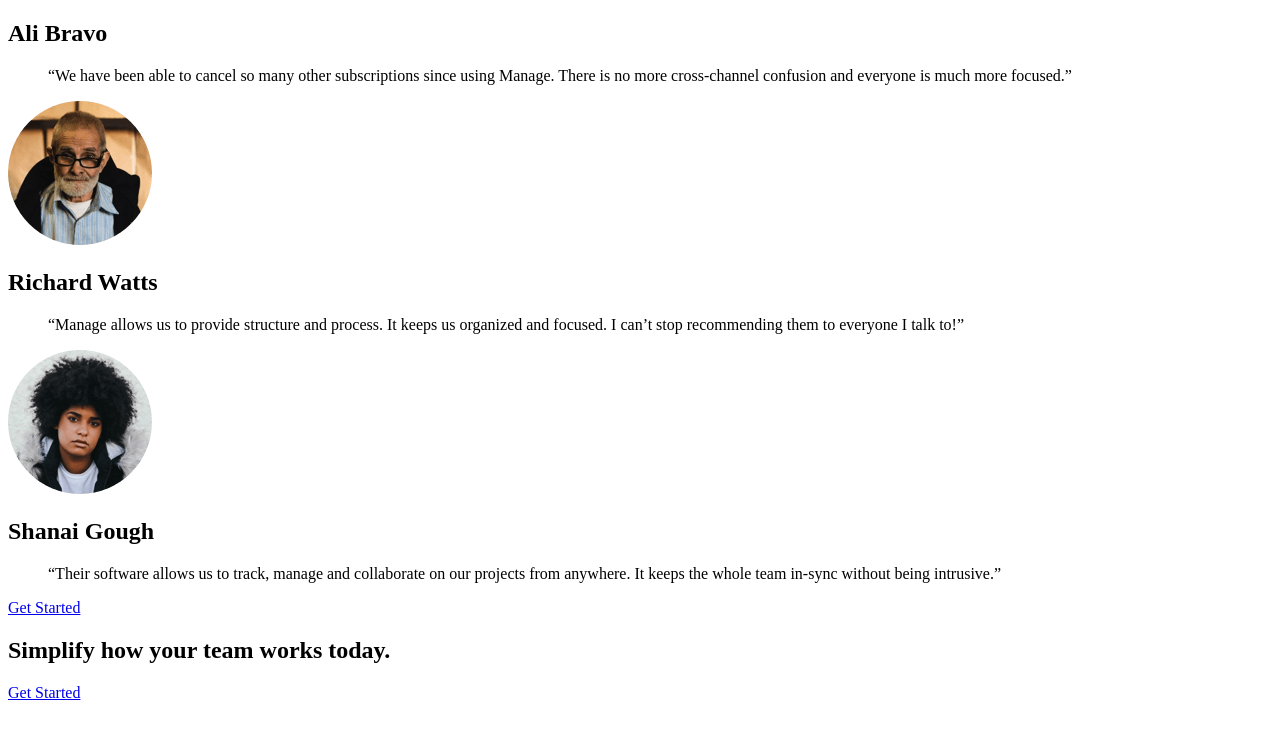
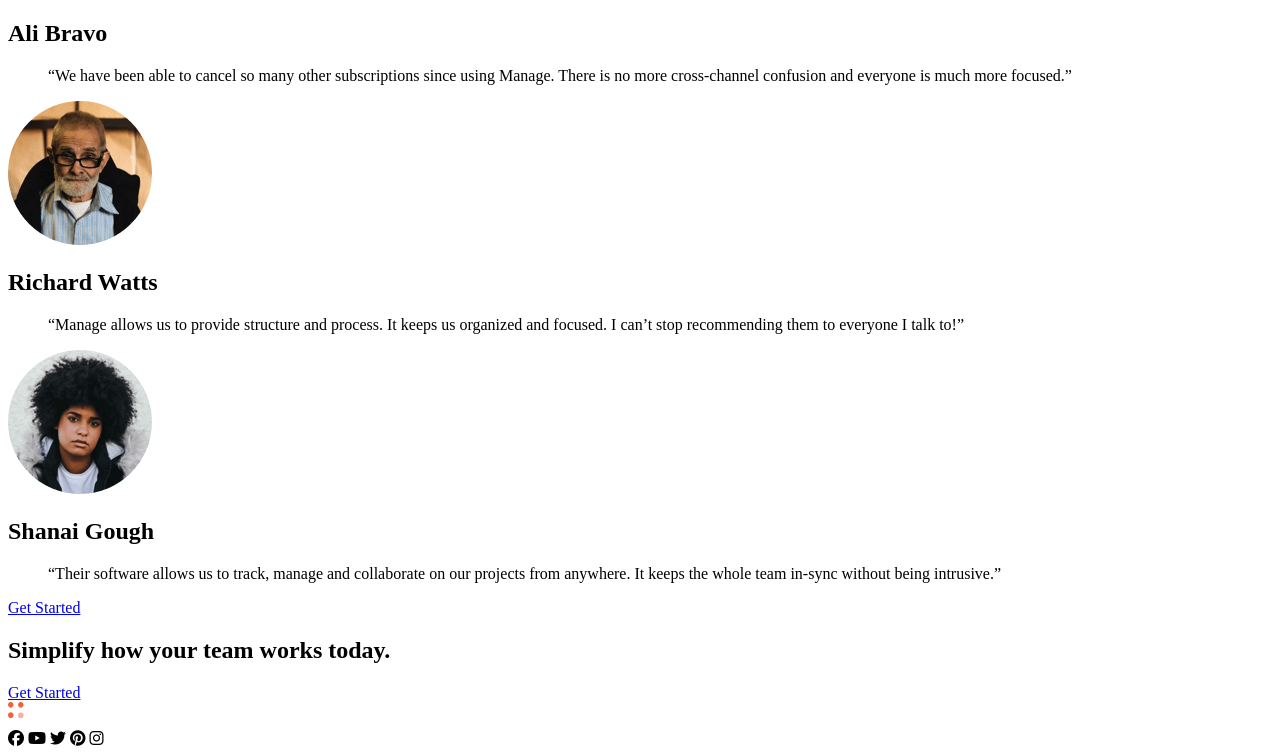
Before and after one commit to vicventum/manage-landing, a website: page src/index.html in a window 1280 px wide. Shown: the part 1814-2570 px from the top of the page. Before the commit the page ends 2524 px from the top, so only its background shows below. Drawn offline with Linux system fonts and the light colour scheme.

Commit message:
Termina .footer .social

```diff
--- /dev/null
+++ b/src/app/scss/layout/_footer.scss
@@ -0,0 +1,21 @@
+.footer {
+  background-color: var(--blue-dark);
+
+  .social {
+    font-size: 1.5em;
+
+
+    &__links i {
+      cursor: pointer;
+      transition: color .2s ease-in;
+
+      &:hover {
+        color: var(--primary-orange)!important;
+      }
+
+      &:not(:last-of-type) {
+        margin-right: 10px;
+      }
+    }
+  }
+}
--- a/src/app/scss/main.scss
+++ b/src/app/scss/main.scss
@@ -21,6 +21,6 @@
 // layout
 @import "layout/header";
 @import "layout/bg";
-// @import "layout/footer";
+@import "layout/footer";
 
 // views
--- a/src/index.html
+++ b/src/index.html
@@ -277,8 +277,28 @@
         banner__btn">Get Started</a>
 
     </div>
+  </section>
 
-  </section>
+
+
+  <!-- FOOTER -->
+  <footer class="g-section footer m-pt-40 m-pb-40">
+    <div class="row container">
+
+      <!-- footer__social -->
+      <div class="col m3 s12 social">
+        <img class="social__logo" src="./assets/img/logo-footer.svg" alt="manage-logo">
+
+        <div class="social__links">
+          <i class="white-text fab fa-facebook "></i>
+          <i class="white-text fab fa-youtube "></i>
+          <i class="white-text fab fa-twitter "></i>
+          <i class="white-text fab fa-pinterest "></i>
+          <i class="white-text fab fa-instagram "></i>
+        </div>
+      </div>
+    </div>
+  </footer>
 
 
   <script src="index.js">
```
Also changed, not shown: dist/index.html, dist/logo-footer.e3307660.svg (added), src/assets/img/logo-footer.svg (added), 3 other files.
